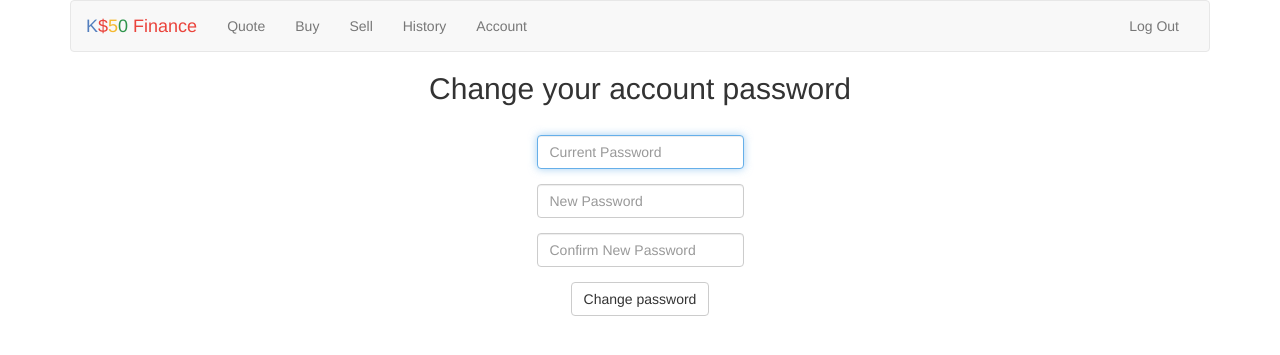
After one commit to kptyap/kyap50, a Flask app: page /account in a window 1280 px wide. The commit adds this page. Shown: the top 355 px of the page. Run offline with Flask 2, Linux system fonts and the light colour scheme; a user stored in the database is signed in; some libraries are stand-ins or nearby versions.

Commit message:
Added change password functionality

```diff
--- a/pset7/finance/application.py
+++ b/pset7/finance/application.py
@@ -315,3 +315,42 @@ def sell():
 
     else:
         return render_template("sell.html")
+
+
+@app.route("/account", methods=["GET", "POST"])
+@login_required
+def account():
+
+    if request.method == "POST":
+
+        # ensure fields are submitted
+        if not request.form.get("curr_password"):
+            return apology("plz provide current password")
+
+        if not request.form.get("new_password"):
+            return apology("plz provide new password")
+
+        # ensure confirm password was submitted and matches
+        elif not request.form.get("confirm_new_password"):
+            return apology("must confirm new password")
+        elif (request.form.get("confirm_new_password") != request.form.get("new_password")):
+            return apology("new passwords must match!")
+
+        # query database for current hashed pw
+        rows = db.execute("SELECT hash FROM users WHERE id =:id", id=session.get("user_id"))
+        if len(rows) < 1:
+            return apology("oh dear")
+
+        # ensure current password is correct
+        if not pwd_context.verify(request.form.get("curr_password"), rows[0]["hash"]):
+            return apology("invalid username and/or password")
+
+        # if all is well, write new hashed password to database
+        db.execute("UPDATE users SET hash =:hash WHERE id =:id", hash=pwd_context.encrypt(request.form["new_password"]), id=session.get("user_id"))
+
+        # then log user in automatically
+        return redirect(url_for("index"))
+
+    # else if user reached route via GET (as by clicking a link or via redirect)
+    else:
+        return render_template("account.html")
--- /dev/null
+++ b/pset7/finance/templates/account.html
@@ -0,0 +1,26 @@
+{% extends "layout.html" %}
+
+{% block title %}
+    Account
+{% endblock %}
+
+{% block main %}
+<h2>Change your account password</h2>
+<br>
+    <form action="{{ url_for('account') }}" method="post">
+        <fieldset>
+            <div class="form-group">
+                <input autocomplete="off" autofocus class="form-control" name="curr_password" placeholder="Current Password" type="password"/>
+            </div>
+            <div class="form-group">
+                <input class="form-control" name="new_password" placeholder="New Password" type="password"/>
+            </div>
+             <div class="form-group">
+                <input class="form-control" name="confirm_new_password" placeholder="Confirm New Password" type="password"/>
+            </div>
+            <div class="form-group">
+                <button class="btn btn-default" type="submit">Change password </button>
+            </div>
+        </fieldset>
+    </form>
+{% endblock %}
--- a/pset7/finance/templates/layout.html
+++ b/pset7/finance/templates/layout.html
@@ -42,6 +42,7 @@
                                 <li><a href="{{ url_for('buy') }}">Buy</a></li>
                                 <li><a href="{{ url_for('sell') }}">Sell</a></li>
                                 <li><a href="{{ url_for('history') }}">History</a></li>
+                                <li><a href="{{ url_for('account') }}">Account</a></li>
                             </ul>
                             <ul class="nav navbar-nav navbar-right">
                                 <li><a href="{{ url_for('logout') }}">Log Out</a></li>
```
Also changed, not shown: pset7/finance/finance.db, pset7/finance/readme.txt (added).
